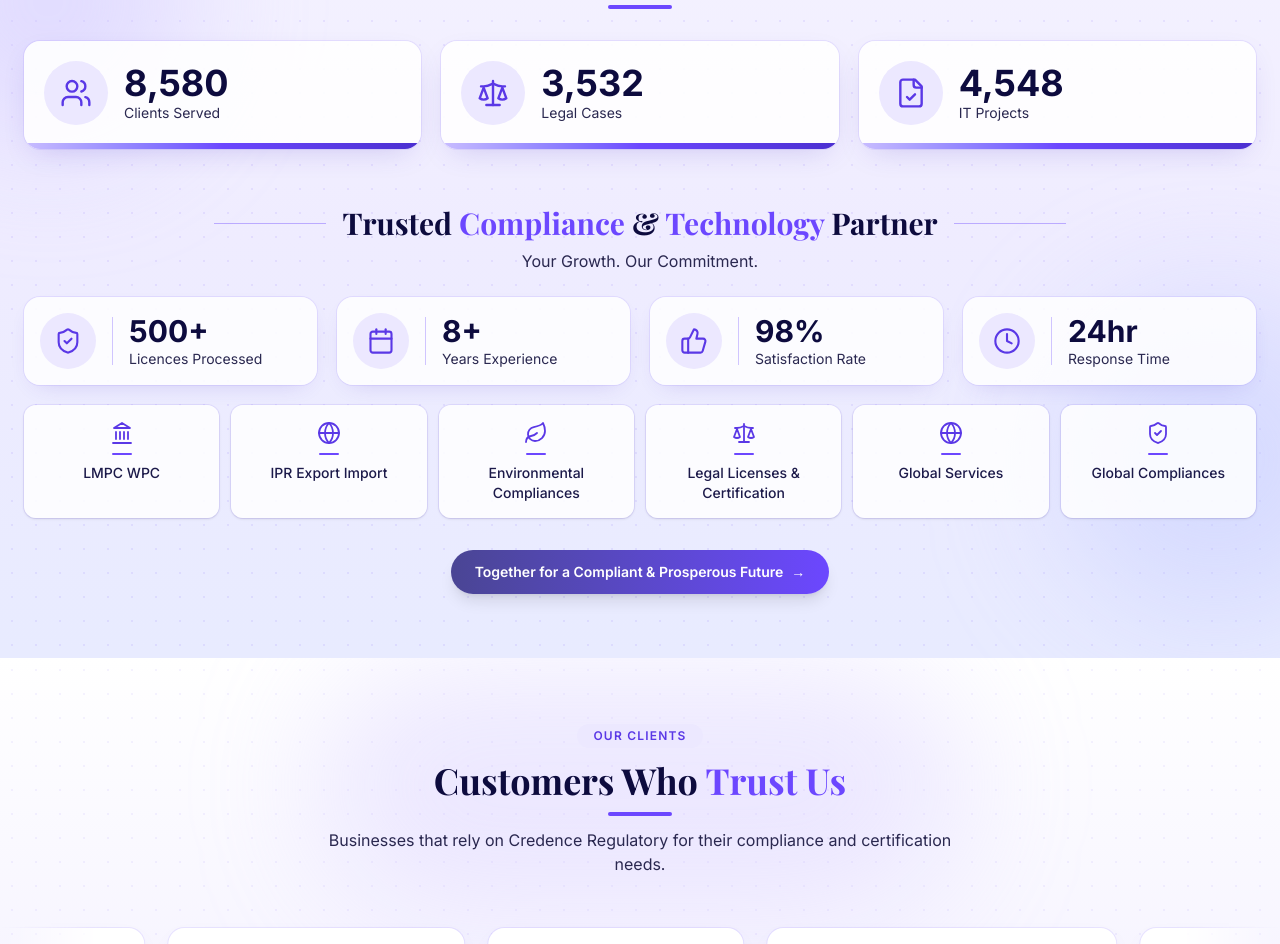
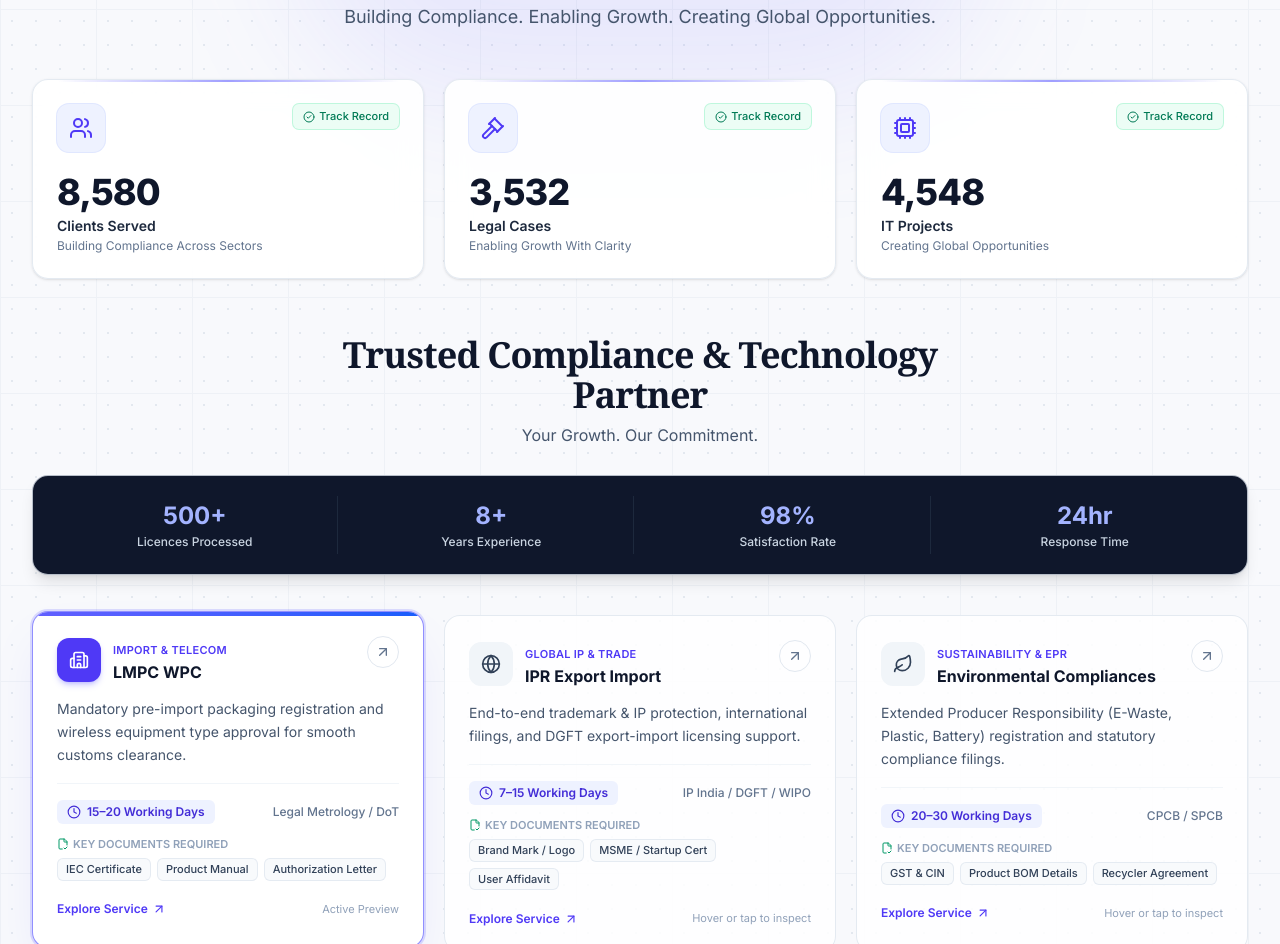
Before and after one commit to devgurll07/Credence-Regulatory, a Next.js app: page / in a window 1280 px wide. Shown: the part 1208-2152 px from the top of the page. Built offline with nearby package versions, Linux system fonts and the light colour scheme; no server answers; the database is empty; a web font is replaced by a local one.

Commit message:
Update stats section, about page, certificates and other fixes

```diff
--- a/src/components/Stats.js
+++ b/src/components/Stats.js
@@ -1,241 +1,364 @@
+"use client";
+
+import React, { useState } from "react";
 import Link from "next/link";
-import Counter from "./Counter";
-import { journey, trust } from "../data/stats";
 import { allServices } from "../data/allServices";
+import {
+  Building2,
+  Globe,
+  Leaf,
+  Scale,
+  Briefcase,
+  ShieldCheck,
+  Clock,
+  FileCheck2,
+  ArrowUpRight,
+  Users,
+  Gavel,
+  Cpu,
+  CheckCircle2,
+  Sparkles,
+} from "lucide-react";
 
-// Finds the real service page by keyword; falls back to /services.
-const serviceLink = (keyword) => {
-  const s = allServices.find((x) => x.title.toLowerCase().includes(keyword));
-  return s ? `/services/${s.slug}` : "/services";
+const DOMAINS = [
+  {
+    id: "lmpc-wpc",
+    title: "LMPC WPC",
+    tag: "Import & Telecom",
+    icon: Building2,
+    timeline: "15–20 Working Days",
+    authority: "Legal Metrology / DoT",
+    docs: ["IEC Certificate", "Product Manual", "Authorization Letter"],
+    description:
+      "Mandatory pre-import packaging registration and wireless equipment type approval for smooth customs clearance.",
+    href: "/services/lmpc-wpc",
+    accent: "from-indigo-500 to-blue-600",
+  },
+  {
+    id: "ipr-export-import",
+    title: "IPR Export Import",
+    tag: "Global IP & Trade",
+    icon: Globe,
+    timeline: "7–15 Working Days",
+    authority: "IP India / DGFT / WIPO",
+    docs: ["Brand Mark / Logo", "MSME / Startup Cert", "User Affidavit"],
+    description:
+      "End-to-end trademark & IP protection, international filings, and DGFT export-import licensing support.",
+    href: "/services/ipr-export-import",
+    accent: "from-violet-500 to-purple-600",
+  },
+  {
+    id: "environmental-compliances",
+    title: "Environmental Compliances",
+    tag: "Sustainability & EPR",
+    icon: Leaf,
+    timeline: "20–30 Working Days",
+    authority: "CPCB / SPCB",
+    docs: ["GST & CIN", "Product BOM Details", "Recycler Agreement"],
+    description:
+      "Extended Producer Responsibility (E-Waste, Plastic, Battery) registration and statutory compliance filings.",
+    href: "/services/environmental-compliances",
+    accent: "from-emerald-500 to-teal-600",
+  },
+  {
+    id: "legal-licenses",
+    title: "Legal Licenses & Certification",
+    tag: "Statutory Approvals",
+    icon: Scale,
+    timeline: "25–35 Working Days",
+    authority: "BIS / FSSAI / DPIIT",
+    docs: ["Lab Test Reports", "Unit / Layout Details", "Quality Records"],
+    description:
+      "Core business licenses, product certifications, and statutory registrations for growing enterprises.",
+    href: "/services/legal-licenses",
+    accent: "from-amber-500 to-orange-600",
+  },
+  {
+    id: "global-services",
+    title: "Global Services",
+    tag: "Cross-Border Setup",
+    icon: Briefcase,
+    timeline: "10–18 Working Days",
+    authority: "MEA / Apostille / Embassies",
+    docs: ["KYC & Incorporation", "MOA / AOA Drafts", "Attestation / PoA"],
+    description:
+      "International entity setup, apostille, embassy attestation, and global expansion structuring.",
+    href: "/services/global-services",
+    accent: "from-sky-500 to-cyan-600",
+  },
+  {
+    id: "global-compliances",
+    title: "Global Compliances",
+    tag: "Ongoing Advisory",
+    icon: ShieldCheck,
+    timeline: "24hr Desk Setup",
+    authority: "FEMA / RBI / Cross-Border",
+    docs: ["Filing Calendar", "Regulatory Ledger", "Audit Checklist"],
+    description:
+      "Continuous cross-border regulatory governance, filings, and dedicated compliance advisory.",
+    href: "/services/global-compliances",
+    accent: "from-fuchsia-500 to-pink-600",
+  },
+];
+
+// Exact service slug per card. Fill a slug here to pin the link; if empty, the keywords below are used.
+const SLUGS = {
+  "lmpc-wpc": "",
+  "ipr-export-import": "",
+  "environmental-compliances": "",
+  "legal-licenses": "",
+  "global-services": "",
+  "global-compliances": "",
 };
 
-function Svg({ children, className = "h-6 w-6" }) {
-  return (
-    <svg
-      viewBox="0 0 24 24"
-      fill="none"
-      stroke="currentColor"
-      strokeWidth="1.8"
-      strokeLinecap="round"
-      strokeLinejoin="round"
-      className={className}
-      aria-hidden="true"
-    >
-      {children}
-    </svg>
-  );
+const KEYS = {
+  "lmpc-wpc": ["lmpc", "wpc"],
+  "ipr-export-import": ["ipr", "trademark", "import"],
+  "environmental-compliances": ["epr", "environment", "waste"],
+  "legal-licenses": ["licen", "certification", "bis", "fssai"],
+  "global-services": ["global services", "global business", "apostille"],
+  "global-compliances": ["global compliance", "compliance"],
+};
+
+// Link to a real service page; falls back to /services if nothing matches.
+function hrefFor(id) {
+  const pinned = SLUGS[id];
+  if (pinned && allServices.some((s) => s.slug === pinned)) return `/services/${pinned}`;
+  for (const k of KEYS[id] || []) {
+    const s = allServices.find((x) => `${x.slug} ${x.title}`.toLowerCase().includes(k));
+    if (s) return `/services/${s.slug}`;
+  }
+  return "/services";
 }
 
-const UsersIcon = (p) => (
-  <Svg {...p}>
-    <path d="M16 21v-2a4 4 0 0 0-4-4H6a4 4 0 0 0-4 4v2" />
-    <circle cx="9" cy="7" r="4" />
-    <path d="M22 21v-2a4 4 0 0 0-3-3.87" />
-    <path d="M16 3.13a4 4 0 0 1 0 7.75" />
-  </Svg>
-);
-const ScaleIcon = (p) => (
-  <Svg {...p}>
-    <path d="m16 16 3-8 3 8c-.87.65-1.92 1-3 1s-2.13-.35-3-1Z" />
-    <path d="m2 16 3-8 3 8c-.87.65-1.92 1-3 1s-2.13-.35-3-1Z" />
-    <path d="M7 21h10" />
-    <path d="M12 3v18" />
-    <path d="M3 7h2c2 0 5-1 7-2 2 1 5 2 7 2h2" />
-  </Svg>
-);
-const FileIcon = (p) => (
-  <Svg {...p}>
-    <path d="M15 2H6a2 2 0 0 0-2 2v16a2 2 0 0 0 2 2h12a2 2 0 0 0 2-2V7Z" />
-    <path d="M14 2v4a2 2 0 0 0 2 2h4" />
-    <path d="m9 15 2 2 4-4" />
-  </Svg>
-);
-const ShieldIcon = (p) => (
-  <Svg {...p}>
-    <path d="M20 13c0 5-3.5 7.5-7.66 8.95a1 1 0 0 1-.67-.01C7.5 20.5 4 18 4 13V6a1 1 0 0 1 1-1c2 0 4.5-1.2 6.24-2.72a1.17 1.17 0 0 1 1.52 0C14.51 3.81 17 5 19 5a1 1 0 0 1 1 1z" />
-    <path d="m9 12 2 2 4-4" />
-  </Svg>
-);
-const CalendarIcon = (p) => (
-  <Svg {...p}>
-    <path d="M8 2v4" />
-    <path d="M16 2v4" />
-    <rect width="18" height="18" x="3" y="4" rx="2" />
-    <path d="M3 10h18" />
-  </Svg>
-);
-const ThumbsIcon = (p) => (
-  <Svg {...p}>
-    <path d="M7 10v12" />
-    <path d="M15 5.88 14 10h5.83a2 2 0 0 1 1.92 2.56l-2.33 8A2 2 0 0 1 17.5 22H4a2 2 0 0 1-2-2v-8a2 2 0 0 1 2-2h2.76a2 2 0 0 0 1.79-1.11L12 2a3.13 3.13 0 0 1 3 3.88Z" />
-  </Svg>
-);
-const ClockIcon = (p) => (
-  <Svg {...p}>
-    <circle cx="12" cy="12" r="10" />
-    <path d="M12 6v6l4 2" />
-  </Svg>
-);
-const LandmarkIcon = (p) => (
-  <Svg {...p}>
-    <path d="M3 22h18" />
-    <path d="M6 18v-7M10 18v-7M14 18v-7M18 18v-7" />
-    <path d="m12 2 8 5H4Z" />
-  </Svg>
-);
-const GlobeIcon = (p) => (
-  <Svg {...p}>
-    <circle cx="12" cy="12" r="10" />
-    <path d="M12 2a14.5 14.5 0 0 0 0 20 14.5 14.5 0 0 0 0-20" />
-    <path d="M2 12h20" />
-  </Svg>
-);
-const LeafIcon = (p) => (
-  <Svg {...p}>
-    <path d="M11 20A7 7 0 0 1 9.8 6.1C15.5 5 17 4.48 19 2c1 2 2 4.18 2 8 0 5.5-4.78 10-10 10Z" />
-    <path d="M2 21c0-3 1.85-5.36 5.08-6C9.5 14.52 12 13 13 12" />
-  </Svg>
-);
+const DOMAIN_LIST = DOMAINS.map((d) => ({ ...d, href: hrefFor(d.id) }));
 
-// Icons follow the order of the items in src/data/stats.js
-const journeyIcons = [UsersIcon, ScaleIcon, FileIcon];
-const trustIcons = [ShieldIcon, CalendarIcon, ThumbsIcon, ClockIcon];
-
-const tiles = [
-  { label: "LMPC WPC", icon: LandmarkIcon, href: serviceLink("lmpc") },
-  { label: "IPR Export Import", icon: GlobeIcon, href: serviceLink("import") },
-  { label: "Environmental Compliances", icon: LeafIcon, href: serviceLink("epr") },
-  { label: "Legal Licenses & Certification", icon: ScaleIcon, href: "/services" },
-  { label: "Global Services", icon: GlobeIcon, href: "/services" },
-  { label: "Global Compliances", icon: ShieldIcon, href: serviceLink("compliance") },
+const IMPACT_STATS = [
+  {
+    value: "8,580",
+    label: "Clients Served",
+    sub: "Building Compliance Across Sectors",
+    icon: Users,
+  },
+  {
+    value: "3,532",
+    label: "Legal Cases",
+    sub: "Enabling Growth With Clarity",
+    icon: Gavel,
+  },
+  {
+    value: "4,548",
+    label: "IT Projects",
+    sub: "Creating Global Opportunities",
+    icon: Cpu,
+  },
 ];
 
-function SideLines({ children }) {
-  return (
-    <div className="flex items-center justify-center gap-4">
-      <span className="hidden h-px w-16 bg-[#6c47ff]/40 md:block lg:w-28" />
-      {children}
-      <span className="hidden h-px w-16 bg-[#6c47ff]/40 md:block lg:w-28" />
-    </div>
-  );
-}
+const TRUST_METRICS = [
+  { value: "500+", label: "Licences Processed" },
+  { value: "8+", label: "Years Experience" },
+  { value: "98%", label: "Satisfaction Rate" },
+  { value: "24hr", label: "Response Time" },
+];
 
 export default function Stats() {
+  const [activeId, setActiveId] = useState(DOMAINS[0].id);
+
   return (
-    <section className="relative overflow-hidden bg-gradient-to-b from-[#f6f4ff] via-[#efecff] to-[#e8ebff]">
-      <div aria-hidden="true" className="dots-light pointer-events-none absolute inset-0 opacity-70" />
+    <section className="relative overflow-hidden bg-[#f8f9fc] py-20 px-4 sm:px-6 lg:px-8">
+      {/* Subtle Technical Blueprint Grid Background */}
       <div
-        aria-hidden="true"
-        className="pointer-events-none absolute -left-24 top-10 hidden h-72 w-72 rounded-full bg-[#c9bdff]/40 blur-3xl md:block"
-      />
-      <div
-        aria-hidden="true"
-        className="pointer-events-none absolute -right-24 bottom-10 hidden h-80 w-80 rounded-full bg-[#b8c4ff]/40 blur-3xl md:block"
+        className="pointer-events-none absolute inset-0 opacity-[0.45]"
+        style={{
+          backgroundImage:
+            "radial-gradient(#cbd5e1 1px, transparent 1px), linear-gradient(to right, #e2e8f0 1px, transparent 1px), linear-gradient(to bottom, #e2e8f0 1px, transparent 1px)",
+          backgroundSize: "24px 24px, 96px 96px, 96px 96px",
+        }}
       />
 
-      <div className="relative mx-auto max-w-7xl px-4 py-12 sm:px-6 md:py-16">
-        {/* Heading */}
-        <div className="text-center">
-          <SideLines>
-            <span className="rounded-full bg-white/80 px-4 py-1 text-sm font-medium text-[#2a2850] shadow-sm">
+      {/* Ambient Top Glow */}
+      <div className="pointer-events-none absolute -top-24 left-1/2 h-96 w-[700px] -translate-x-1/2 rounded-full bg-indigo-500/10 blur-3xl" />
+
+      <div className="relative mx-auto max-w-7xl">
+        {/* Header */}
+        <div className="mx-auto max-w-3xl text-center">
+          <div className="inline-flex items-center gap-2 rounded-full border border-indigo-200/80 bg-white/90 px-4 py-1.5 text-xs font-semibold tracking-wider text-indigo-700 uppercase shadow-xs backdrop-blur-xs">
+            <Sparkles className="h-3.5 w-3.5 text-indigo-600" />
             Our Impact
-            </span>
-          </SideLines>
-          <h2 className="mt-3 font-[family-name:var(--font-playfair)] text-3xl font-bold text-ink md:text-4xl">
+          </div>
+          <h2 className="mt-4 font-serif text-3xl font-bold tracking-tight text-slate-900 sm:text-5xl">
             Our Journey So Far
           </h2>
-          <p className="mt-2 text-sm text-[#2a2850] md:text-base">
+          <p className="mt-3 text-base text-slate-600 sm:text-lg">
             Building Compliance. Enabling Growth. Creating Global Opportunities.
           </p>
-          <div className="mx-auto mt-3 h-1 w-16 rounded bg-[#6c47ff]" />
         </div>
 
-        {/* Journey cards */}
-        <div className="mt-8 grid gap-3 sm:grid-cols-3 sm:gap-5">
-          {journey.map((it, i) => {
-            const Icon = journeyIcons[i] || UsersIcon;
+        {/* Top 3D Bento Impact Cards */}
+        <div className="mt-12 grid grid-cols-1 gap-5 md:grid-cols-3">
+          {IMPACT_STATS.map((stat) => {
+            const Icon = stat.icon;
             return (
               <div
-                key={it.label}
-                className="relative overflow-hidden rounded-2xl bg-white/90 px-5 pb-6 pt-5 shadow-[0_10px_30px_-12px_rgba(76,50,190,0.25)] ring-1 ring-[#6c47ff]/10"
+                key={stat.label}
+                className="group relative rounded-2xl border border-slate-200/90 bg-white/90 p-6 shadow-sm backdrop-blur-md transition-all duration-300 hover:-translate-y-1.5 hover:border-indigo-300 hover:shadow-xl hover:shadow-indigo-500/10"
               >
-                <div className="flex items-center gap-4">
-                  <span className="flex h-14 w-14 shrink-0 items-center justify-center rounded-full bg-[#ece8ff] text-[#5a38e6] md:h-16 md:w-16">
-                    <Icon className="h-7 w-7 md:h-8 md:w-8" />
+                <div className="absolute inset-x-6 top-0 h-0.5 rounded-full bg-gradient-to-r from-transparent via-indigo-500 to-transparent opacity-60 transition-opacity group-hover:opacity-100" />
+
+                <div className="flex items-start justify-between">
+                  <div className="flex h-12 w-12 items-center justify-center rounded-xl bg-indigo-50 text-indigo-600 ring-1 ring-indigo-100 transition-transform duration-300 group-hover:scale-110 group-hover:bg-indigo-600 group-hover:text-white">
+                    <Icon className="h-6 w-6" />
+                  </div>
+                  <span className="inline-flex items-center gap-1 rounded-md bg-emerald-50 px-2.5 py-1 text-[11px] font-medium text-emerald-700 ring-1 ring-emerald-200/70">
+                    <CheckCircle2 className="h-3 w-3" /> Track Record
                   </span>
-                  <div className="min-w-0">
-                    <p className="text-3xl font-bold text-ink md:text-4xl">
-                      <Counter value={it.value} suffix={it.suffix} />
-                    </p>
-                    <p className="text-sm text-[#2a2850]">{it.label}</p>
-                  </div>
-                </div>
-                <span className="absolute inset-x-0 bottom-0 h-1.5 bg-gradient-to-r from-[#c9bdff] via-[#6c47ff] to-[#4b2fd0]" />
-              </div>
-            );
-          })}
                 </div>
 
-        {/* Trust heading */}
-        <div className="mt-12 text-center md:mt-14">
-          <SideLines>
-            <h2 className="font-[family-name:var(--font-playfair)] text-2xl font-bold text-ink md:text-3xl">
-              Trusted <span className="text-[#6c47ff]">Compliance</span> &amp;{" "}
-              <span className="text-[#6c47ff]">Technology</span> Partner
-            </h2>
-          </SideLines>
-          <p className="mt-2 text-sm text-[#2a2850] md:text-base">Your Growth. Our Commitment.</p>
+                <div className="mt-5">
+                  <div className="text-3xl font-extrabold tracking-tight text-slate-900 sm:text-4xl">
+                    {stat.value}
                   </div>
-
-        {/* Trust cards */}
-        <div className="mt-6 grid grid-cols-2 gap-3 sm:gap-4 lg:grid-cols-4 lg:gap-5">
-          {trust.map((it, i) => {
-            const Icon = trustIcons[i] || ShieldIcon;
-            return (
-              <div
-                key={it.label}
-                className="flex flex-col items-center gap-2 rounded-2xl bg-white/85 p-4 text-center shadow-[0_8px_24px_-14px_rgba(76,50,190,0.3)] ring-1 ring-[#6c47ff]/10 lg:flex-row lg:gap-4 lg:text-left"
-              >
-                <span className="flex h-12 w-12 shrink-0 items-center justify-center rounded-full bg-[#ece8ff] text-[#5a38e6] lg:h-14 lg:w-14">
-                  <Icon className="h-6 w-6 lg:h-7 lg:w-7" />
-                </span>
-                <span className="hidden h-12 w-px bg-[#6c47ff]/30 lg:block" />
-                <div className="min-w-0">
-                  <p className="text-2xl font-bold text-ink lg:text-3xl">
-                    <Counter value={it.value} suffix={it.suffix} />
-                  </p>
-                  <p className="text-xs text-[#2a2850] sm:text-sm">{it.label}</p>
+                  <div className="mt-1 text-sm font-semibold text-slate-800">
+                    {stat.label}
+                  </div>
+                  <div className="mt-0.5 text-xs text-slate-500">{stat.sub}</div>
                 </div>
               </div>
             );
           })}
         </div>
 
-        {/* Service tiles */}
-        <div className="mt-5 grid grid-cols-2 gap-3 sm:grid-cols-3 lg:grid-cols-6">
-          {tiles.map((t) => (
-            <Link
-              key={t.label}
-              href={t.href}
-              className="group flex flex-col items-center gap-2 rounded-xl bg-white/85 px-3 py-4 text-center shadow-sm ring-1 ring-[#6c47ff]/10 transition hover:-translate-y-0.5 hover:bg-white hover:shadow-md"
+        {/* Trusted Compliance & Technology Partner Header + Dark Trust Strip */}
+        <div className="mt-14">
+          <div className="mx-auto max-w-2xl text-center">
+            <h3 className="font-serif text-2xl font-bold tracking-tight text-slate-900 sm:text-4xl">
+              Trusted Compliance &amp; Technology Partner
+            </h3>
+            <p className="mt-2 text-sm text-slate-600 sm:text-base">
+              Your Growth. Our Commitment.
+            </p>
+          </div>
+
+          <div className="mt-7 grid grid-cols-2 gap-3 rounded-2xl border border-slate-200/80 bg-slate-900 p-4 text-white shadow-lg sm:grid-cols-4 sm:p-5">
+            {TRUST_METRICS.map((item) => (
+              <div
+                key={item.label}
+                className="flex flex-col items-center justify-center border-slate-800 px-3 py-1 text-center sm:border-r last:border-r-0"
               >
-              <span className="text-[#5a38e6]">
-                <t.icon className="h-6 w-6" />
+                <span className="text-xl font-bold text-indigo-300 sm:text-2xl">
+                  {item.value}
                 </span>
-              <span className="h-0.5 w-5 rounded bg-[#6c47ff] transition-all group-hover:w-8" />
-              <span className="text-xs font-medium leading-snug text-[#1c1a4a] sm:text-sm">{t.label}</span>
-            </Link>
+                <span className="mt-0.5 text-xs font-medium text-slate-300">
+                  {item.label}
+                </span>
+              </div>
             ))}
           </div>
+        </div>
 
-        {/* CTA pill */}
-        <div className="mt-8 text-center">
+        {/* Interactive Compliance Radar / Domain Matrix */}
+        <div className="mt-10 grid grid-cols-1 gap-5 md:grid-cols-2 lg:grid-cols-3">
+          {DOMAIN_LIST.map((domain) => {
+            const Icon = domain.icon;
+            const isActive = activeId === domain.id;
+
+            return (
+              <div
+                key={domain.id}
+                onMouseEnter={() => setActiveId(domain.id)}
+                onClick={() => setActiveId(domain.id)}
+                className={`group relative cursor-pointer overflow-hidden rounded-2xl border p-6 transition-all duration-300 ${
+                  isActive
+                    ? "-translate-y-1 border-indigo-500/70 bg-white shadow-2xl shadow-indigo-500/15 ring-2 ring-indigo-500/20"
+                    : "border-slate-200/90 bg-white/85 hover:border-indigo-300 hover:bg-white hover:shadow-lg"
+                }`}
+              >
+                <div
+                  className={`absolute inset-x-0 top-0 h-1 bg-gradient-to-r ${domain.accent} transition-opacity duration-300 ${
+                    isActive ? "opacity-100" : "opacity-0 group-hover:opacity-70"
+                  }`}
+                />
+
+                <div className="flex items-start justify-between gap-3">
+                  <div className="flex items-center gap-3">
+                    <div
+                      className={`flex h-11 w-11 shrink-0 items-center justify-center rounded-xl transition-colors duration-300 ${
+                        isActive
+                          ? "bg-indigo-600 text-white shadow-md shadow-indigo-500/30"
+                          : "bg-slate-100 text-slate-700 group-hover:bg-indigo-50 group-hover:text-indigo-600"
+                      }`}
+                    >
+                      <Icon className="h-5 w-5" />
+                    </div>
+                    <div>
+                      <span className="inline-block text-[11px] font-semibold tracking-wide text-indigo-600 uppercase">
+                        {domain.tag}
+                      </span>
+                      <h4 className="text-base font-bold text-slate-900">
+                        {domain.title}
+                      </h4>
+                    </div>
+                  </div>
+
                   <Link
-            href="/contact"
-            className="inline-flex items-center gap-2 rounded-full bg-gradient-to-r from-[#4a4594] to-[#6c47ff] px-6 py-3 text-sm font-semibold text-white shadow-lg transition hover:-translate-y-0.5 hover:brightness-110"
+                    href={domain.href}
+                    onClick={(e) => e.stopPropagation()}
+                    className="flex h-8 w-8 shrink-0 items-center justify-center rounded-full border border-slate-200 text-slate-500 transition-colors hover:border-indigo-600 hover:bg-indigo-600 hover:text-white"
+                    aria-label={`Explore ${domain.title}`}
                   >
-            Together for a Compliant &amp; Prosperous Future <span aria-hidden="true">&rarr;</span>
+                    <ArrowUpRight className="h-4 w-4" />
                   </Link>
+                </div>
+
+                <p className="mt-3.5 text-sm leading-relaxed text-slate-600">
+                  {domain.description}
+                </p>
+
+                <div className="mt-4 border-t border-slate-100 pt-4">
+                  <div className="flex flex-wrap items-center justify-between gap-2 text-xs">
+                    <span className="inline-flex items-center gap-1.5 rounded-md bg-indigo-50 px-2.5 py-1 font-semibold text-indigo-700">
+                      <Clock className="h-3.5 w-3.5" />
+                      {domain.timeline}
+                    </span>
+                    <span className="font-medium text-slate-500">
+                      {domain.authority}
+                    </span>
+                  </div>
+
+                  <div className="mt-3">
+                    <div className="flex items-center gap-1 text-[11px] font-semibold text-slate-400 uppercase">
+                      <FileCheck2 className="h-3 w-3 text-emerald-600" />
+                      Key Documents Required
+                    </div>
+                    <div className="mt-1.5 flex flex-wrap gap-1.5">
+                      {domain.docs.map((doc) => (
+                        <span
+                          key={doc}
+                          className="rounded-md border border-slate-200/80 bg-slate-50 px-2 py-0.5 text-[11px] font-medium text-slate-700"
+                        >
+                          {doc}
+                        </span>
+                      ))}
+                    </div>
+                  </div>
+
+                  <div className="mt-4 flex items-center justify-between pt-1">
+                    <Link
+                      href={domain.href}
+                      onClick={(e) => e.stopPropagation()}
+                      className="inline-flex items-center gap-1 text-xs font-semibold text-indigo-600 transition-colors hover:text-indigo-800"
+                    >
+                      Explore Service
+                      <ArrowUpRight className="h-3.5 w-3.5" />
+                    </Link>
+                    <span className="text-[11px] text-slate-400">
+                      {isActive ? "Active Preview" : "Hover or tap to inspect"}
+                    </span>
+                  </div>
+                </div>
+              </div>
+            );
+          })}
         </div>
       </div>
     </section>
```
Also changed, not shown: src/app/debug-services/page.js (added, +16 -0 lines). Lines whose indentation alone changed are shown as unchanged.
